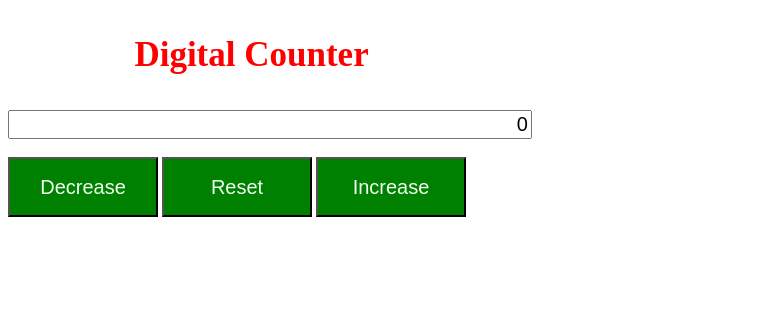
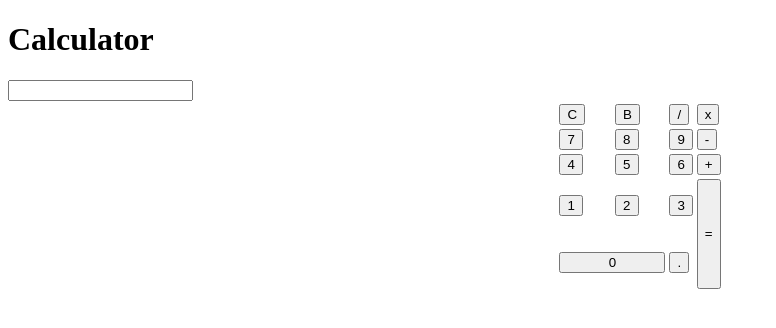
Before and after one commit to VaishnawiDighore/vaishnawidighore1.github.io, a plain HTML site: page index.html in a window 1280 px wide. Shown: the whole page, without its empty margins (0-776 px from the left). Drawn offline with Linux system fonts and the light colour scheme.

Commit message:
Add files via upload

```diff
--- a/index.html
+++ b/index.html
@@ -4,20 +4,51 @@
     <meta charset="UTF-8">
     <meta http-equiv="X-UA-Compatible" content="IE=edge">
     <meta name="viewport" content="width=device-width, initial-scale=1.0">
-    <title>Counter</title>
-    <script src="index.js"></script>
+    <title>Document</title>
     <link rel="stylesheet" href="style.css">
+    <script type="text/javascript" src="index.js"></script>
 </head>
 <body>
-    <h3>Digital Counter</h3>
-    <input type="text" class="form-control" id="txtCounter" value="0" ><br><br>
-    <button  type="button" onclick="decrease()">Decrease</button>
-    <button  type="button" onclick="reset()">Reset</button >
-    <button type="button" onclick="increase()">Increase</button>
+<h1> Calculator </h1>
+ <div class= "formstyle">
+ <form name = "form1">
+ <input class= "textview" name = "textview">
+ </form>
+ <center>
+ <table >
+ <tr>
+	<td> <input class = "btn" type = "button" value = "C" onclick = "form1.textview.value = ' ' " > </td>
+	<td> <input  class = "btn" type = "button" value = "B" onclick = "backspace()" > </td>
+	<td> <input  class = "btn" type = "button" value = "/" onclick = "insert('/')" > </td>
+	<td> <input class = "btn" type = "button" value = "x" onclick = "insert('*')" > </td>
+	</tr>
 
+	 <tr>
+	<td> <input class = "btn" type = "button" value = "7" onclick = "insert(7)" > </td>
+	<td> <input class = "btn" type = "button" value = "8" onclick = "insert(8)" > </td>
+	<td> <input class = "btn" type = "button" value = "9" onclick = "insert(9)" > </td>
+	<td> <input class = "btn" type = "button" value = "-" onclick = "insert('-')" > </td>
+	</tr>
 
+	 <tr>
+	<td> <input class = "btn" type = "button" value = "4" onclick = "insert(4)" > </td>
+	<td> <input class = "btn" type = "button" value = "5" onclick = "insert(5)" > </td>
+	<td> <input class = "btn" type = "button" value = "6" onclick = "insert(6)" > </td>
+	<td> <input class = "btn" type = "button" value = "+" onclick = "insert('+')" > </td>
+	</tr>
 
-
-
-</body>
-</html>
+	 <tr>
+	<td> <input class = "btn" type = "button" value = "1" onclick = "insert(1)" > </td>
+	<td> <input class = "btn" type = "button" value = "2" onclick = "insert(2)" > </td>
+	<td> <input class = "btn" type = "button" value = "3" onclick = "insert(3)" > </td>
+	<td rowspan = 5> <input class = "btn" style = "height: 110px" type = "button" value = "=" onclick = "equal()"> </td>
+	</tr>
+	<tr>
+	<td colspan = 2> <input class = "btn" style = "width: 106px" type = "button" value = "0" onclick = "insert(0)" > </td>
+	<td> <input class = "btn" type = "button" value = "." onclick = "insert('.')"> </td>
+	</tr>
+	</table>
+	</center>
+ </div>
+ </body>
+ </html>
```
